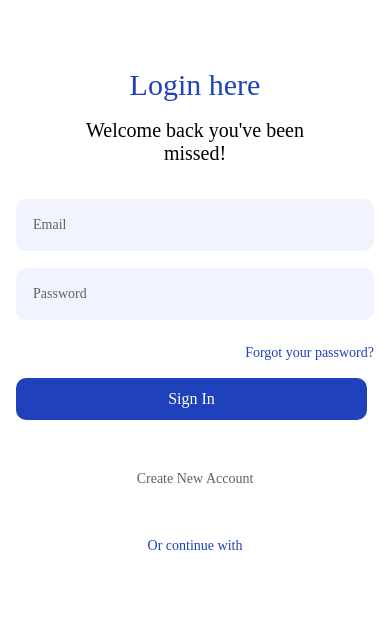
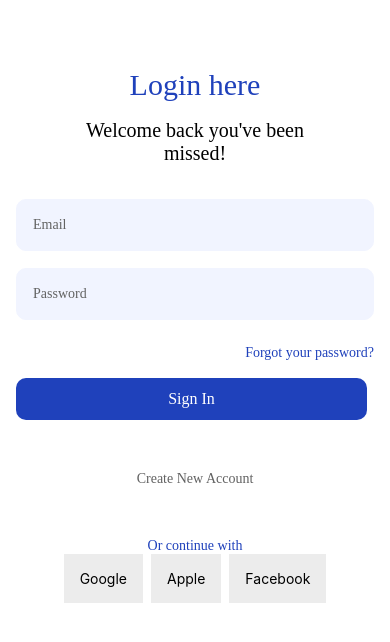
Before and after one commit to Aaslan01/Login-Register-Ui, a React Native app: screen /LoginScreen in a window 390 px wide. Shown: the top 642 px of the page. Built offline with nearby package versions, Linux system fonts and the light colour scheme.

Commit message:
Complete Login Screen without Icons.

```diff
--- a/screen/LoginScreen.tsx
+++ b/screen/LoginScreen.tsx
@@ -74,6 +74,32 @@ const LoginScreen = () => {
         marginTop={hp(6)}
         onPress={() => console.log('Testing Test')}
       />
+      <View style={{flexDirection: 'row', justifyContent: 'center'}}>
+        <TouchableOpacity
+          style={{
+            padding: wp(4),
+            marginHorizontal: wp(1),
+            backgroundColor: StyleGuide.colors.gray,
+          }}>
+          <Text>Google</Text>
+        </TouchableOpacity>
+        <TouchableOpacity
+          style={{
+            padding: wp(4),
+            marginHorizontal: wp(1),
+            backgroundColor: StyleGuide.colors.gray,
+          }}>
+          <Text>Apple</Text>
+        </TouchableOpacity>
+        <TouchableOpacity
+          style={{
+            padding: wp(4),
+            marginHorizontal: wp(1),
+            backgroundColor: StyleGuide.colors.gray,
+          }}>
+          <Text>Facebook</Text>
+        </TouchableOpacity>
+      </View>
     </SafeAreaView>
   );
 };
```
